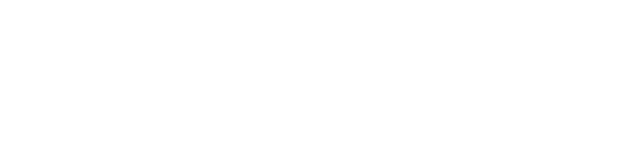
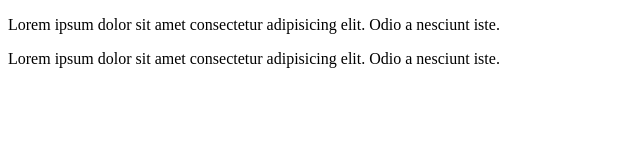
Before and after one commit to AgustinEscobarr/compraGamer, a plain HTML site: page index.html in a window 1280 px wide. Shown: the whole page, without its empty margins (0-640 px from the left). Drawn offline with Linux system fonts and the light colour scheme.

Commit message:
feat:parrafor y titulo

```diff
--- a/index.html
+++ b/index.html
@@ -4,9 +4,12 @@
     <meta charset="UTF-8">
     <meta http-equiv="X-UA-Compatible" content="IE=edge">
     <meta name="viewport" content="width=device-width, initial-scale=1.0">
-    <title>Document</title>
+    <title>Hola mundo</title>
 </head>
 <body>
+    <p>Lorem ipsum dolor sit amet consectetur adipisicing elit. Odio a nesciunt iste.</p>
+    <p>Lorem ipsum dolor sit amet consectetur adipisicing elit. Odio a nesciunt iste.</p>
+
 
 <script src="/assets/scripts/main.js"></script>
 </body>
```
